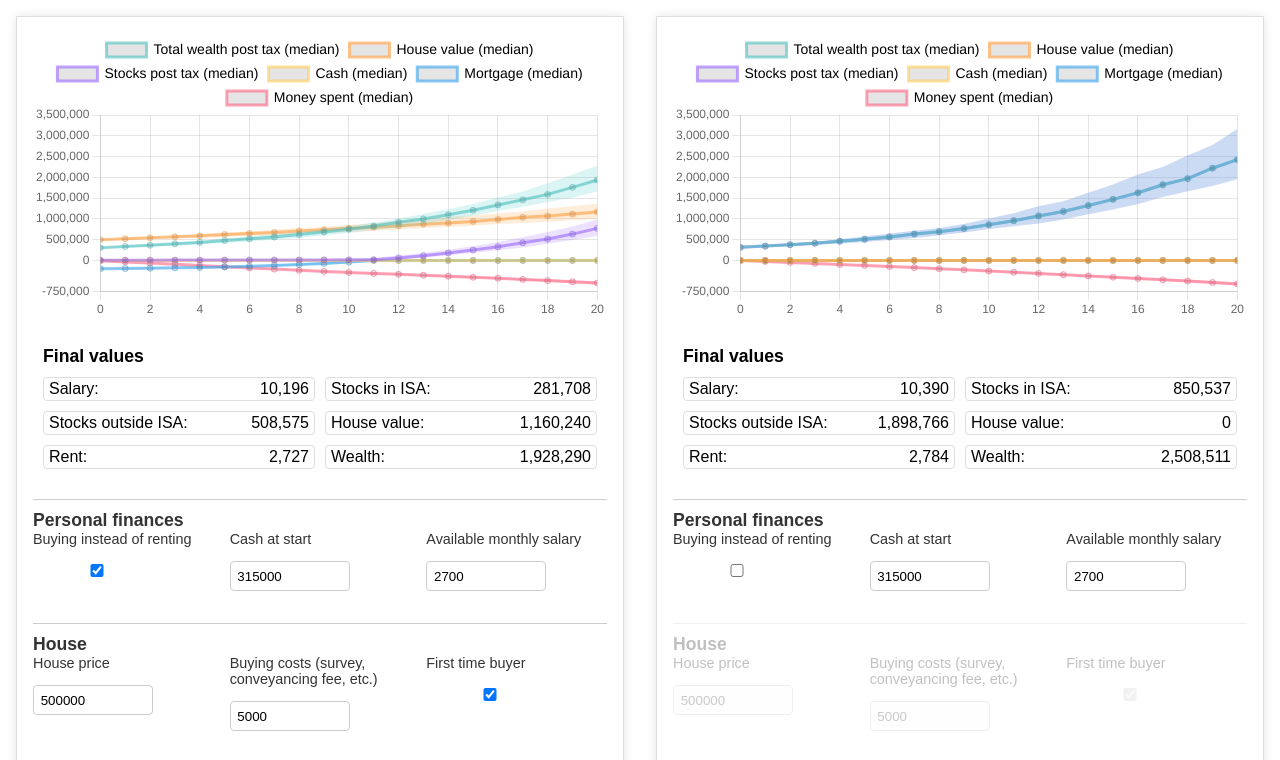
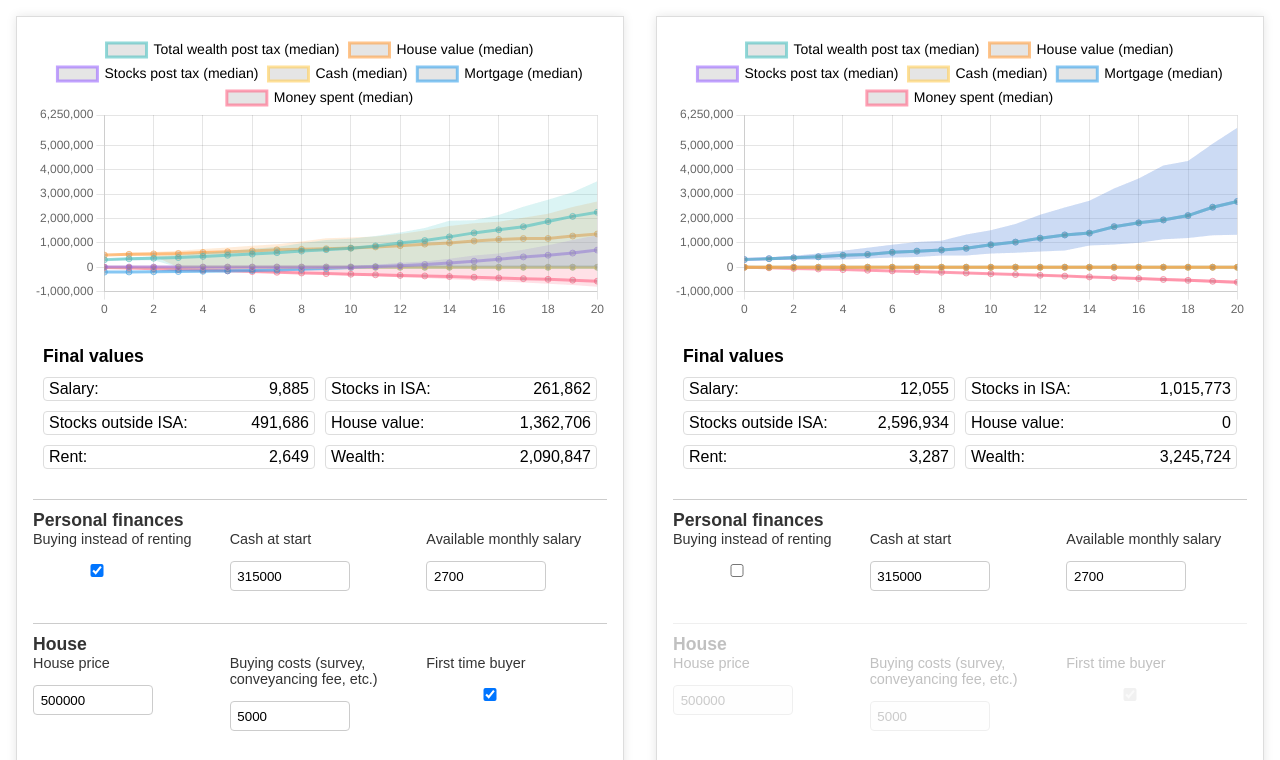
Before and after one commit to mhauru/buyvsrent, a website built with webpack: page index.html in a window 1280 px wide. Shown: the top 760 px of the page. Built offline with nearby package versions, Linux system fonts and the light colour scheme.

Commit message:
Better defaults

```diff
--- a/src/index.ts
+++ b/src/index.ts
@@ -22,7 +22,7 @@ const DEFAULT_INPUTS: Inputs = {
   cash: 315_000,
   mortgage: 200_000,
   salary: 2700,
-  salaryGrowth: { mean: 5, stdDev: 2 },
+  salaryGrowth: { mean: 5, stdDev: 3 },
   // The average gross rental yield, i.e. annual rent divided by house price, is around
   // 4.5% in London.
   // Source: https://www.trackcapital.co.uk/news-articles/uk-buy-to-let-yield-map/
@@ -35,17 +35,20 @@ const DEFAULT_INPUTS: Inputs = {
   mortgageInterestRateStage2: 7.99,
   mortgageMonthlyPaymentStage2: 1650,
   mortgageOverpay: true,
-  inflation: { mean: 2.0, stdDev: 2.0 },
-  // House prices in London grew on average 4.4% between Jan 2005 and Jan 2024.
+  // These are the mean and standard deviation of UK annual CPI 1989-2023.
+  // Source: https://www.ons.gov.uk/economy/inflationandpriceindices/timeseries/d7g7/mm23
+  inflation: { mean: 2.8, stdDev: 2.1 },
+  // These values are for annual growth over inflation for the average London house price 1989-2023.
   // Source: https://www.ons.gov.uk/economy/inflationandpriceindices/bulletins/housepriceindex/latest
-  houseAppreciationRate: { mean: 2.4, stdDev: 2 },
-  // Often quoted numbers for historical stock price growth are 6% and 7% over inflation.
-  // CPIH grew by 2.9% annualised between January 2005 and Jan 2024.
-  // Source: https://www.ons.gov.uk/economy/inflationandpriceindices/timeseries/l522/mm23
-  // BoE target is 2% inflation.
-  stockAppreciationRate: { mean: 6, stdDev: 5 },
-  // Rents are assumed to grow at the same rate as house prices. See above for house prices.
-  rentGrowth: { mean: 0, stdDev: 1 },
+  // Note that the standard deviation is for the year-to-year variation in the growth of the price
+  // of the average home. The standard deviation for a _single_ home is likely far higher.
+  houseAppreciationRate: { mean: 3.6, stdDev: 8.9 },
+  // These values are for annual growth over inflation for the S&P 500 index 1989-2023.
+  // Source: https://www.macrotrends.net/2324/sp-500-historical-chart-data
+  stockAppreciationRate: { mean: 7.1, stdDev: 17.4 },
+  // This is rent growth over house price growth. The mean is zero because we
+  // assume that by default the two are coupled. The standard deviation is an unjustified guess.
+  rentGrowth: { mean: 0, stdDev: 3 },
   yearsToForecast: 20,
   // Buying costs rough estimate from here:
   // https://www.zoopla.co.uk/discover/buying/buying-costs/
--- a/styles.css
+++ b/styles.css
@@ -79,8 +79,8 @@ body {
   display: flex;
   align-items: center;
   gap: 0.1em;
-  width: 100%; /* Ensure the container takes full width */
-  box-sizing: border-box; /* Adjusts for padding and borders */
+  width: 100%;
+  box-sizing: border-box; /* Include padding and border in total width */
 }
 
 .input-field.random-variable-mean-input,
```
